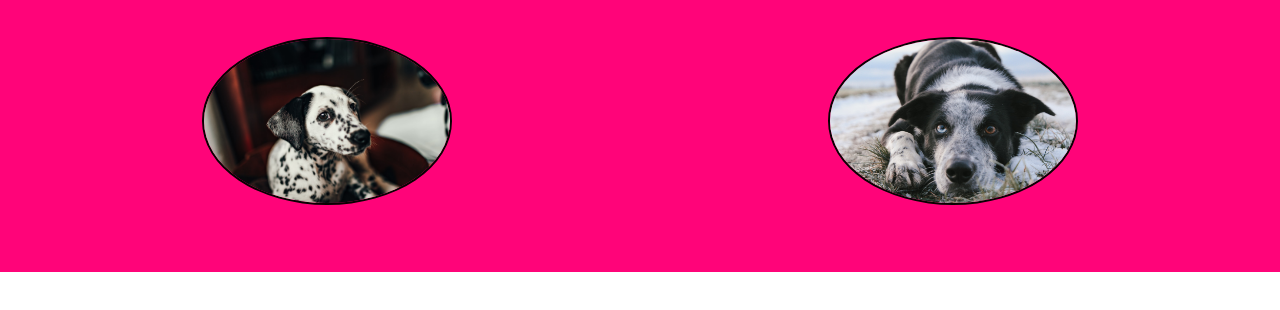
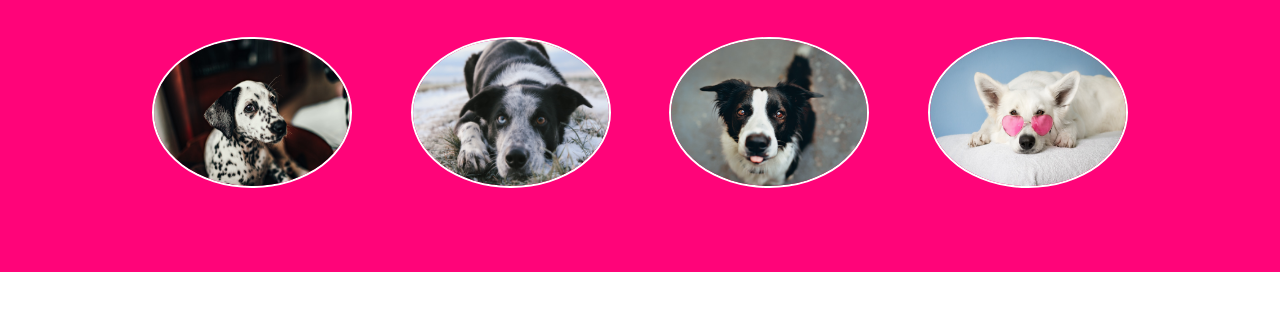
Before and after one commit to thatejguy/landing-page, a plain HTML site: page index.html in a window 1280 px wide. Shown: the part 478-788 px from the top of the page. Drawn offline with Linux system fonts and the light colour scheme.

Commit message:
added two more dog images

```diff
--- a/index.html
+++ b/index.html
@@ -50,6 +50,8 @@
             <div class="infoimages">
                 <img class="image1" src="images/dalmationdog.jpg">
                 <img class="image2" src="images/laura-olin-gviUpYrd6ac-unsplash.jpg">
+                <img class="image3" src="images/otherdog.jpg">
+                <img class="image4" src="images/dogglasses.jpg">
             </div>
         </div>
     </section>
--- a/styles.css
+++ b/styles.css
@@ -98,26 +98,22 @@ a {
     flex-direction: column;
     margin: 0 auto;
     padding: 12px;
-    max-width: 900px;
+    max-width: 1000px;
 }
 
 .image1,
-.image2 {
-    border: 2px solid rgb(9, 2, 2);
+.image2,
+.image3,
+.image4 {
+    border: 2px solid rgb(255, 255, 255);
     border-radius: 50%;
-}
-
-.image1 {
-    max-width: 250px;
-}
-
-.image2 {
-    max-width: 250px;
+    max-width: 200px;
 }
 
 .infoimages {
     display: flex;
     justify-content: space-between;
+    gap: 30px;
 }
 
 .infotext {
```
